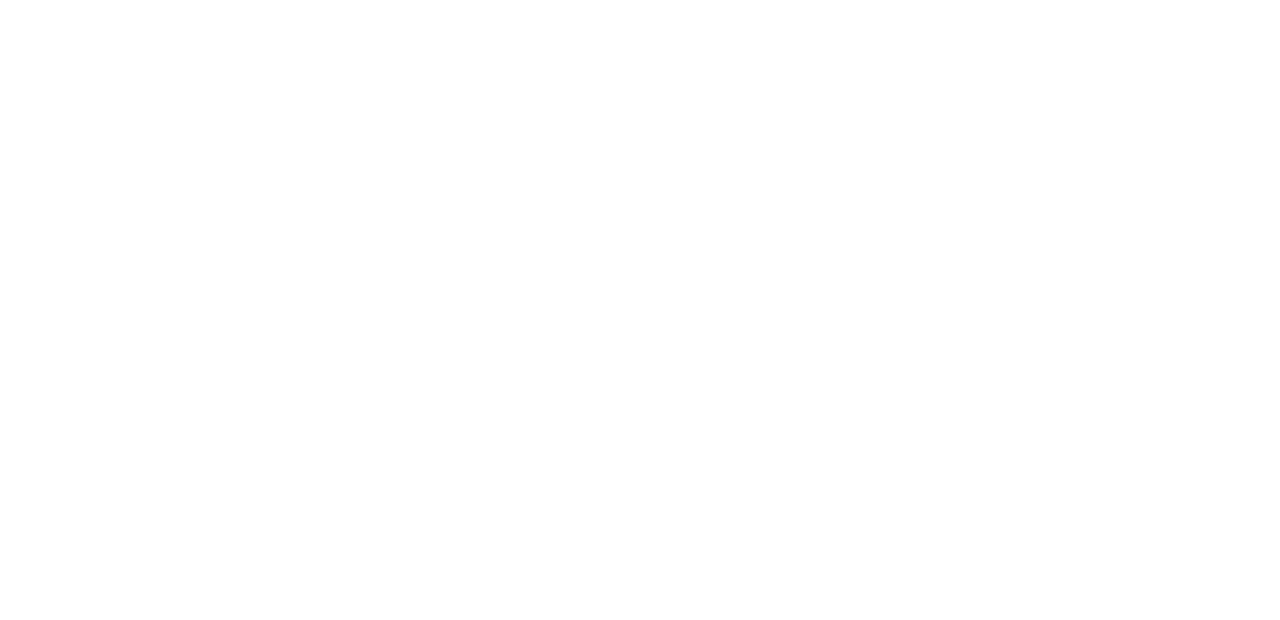
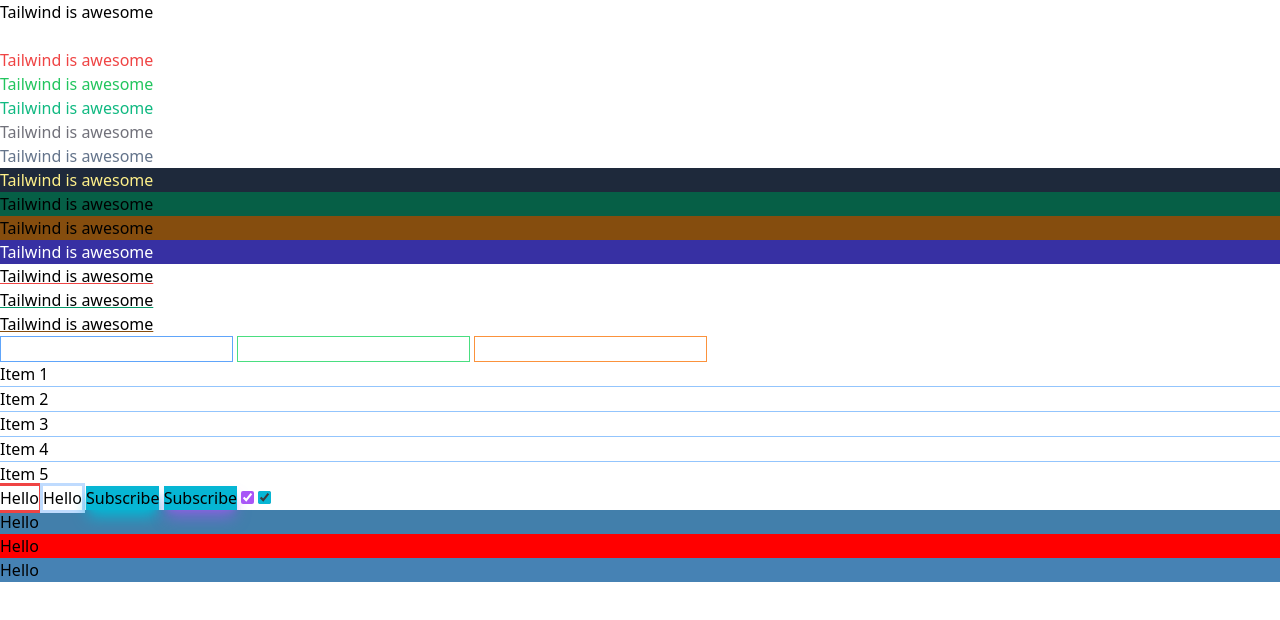
Before and after one commit to darrylwongqz/tailwind-playground, a plain HTML site: page tailwind-sandbox-basics/tailwind-sandbox-starter/02-colors/index.html in a window 1280 px wide. Drawn offline with nearby package versions, Linux system fonts and the light colour scheme.

Commit message:
finished colors

```diff
--- a/tailwind-sandbox-basics/tailwind-sandbox-starter/02-colors/index.html
+++ b/tailwind-sandbox-basics/tailwind-sandbox-starter/02-colors/index.html
@@ -12,21 +12,56 @@
     <!-- white, black, red, green, blue, orange, yellow, purple, lime, emerald, teal, cyan, indigo, violet, fuchsia, pink, rose, sky, gray, slate, zinc, neutral, stone, amber,  -->
 
     <!-- Text Colors -->
+    <p class="text-black">Tailwind is awesome</p>
+    <p class="text-white">Tailwind is awesome</p>
+    <p class="text-red-500">Tailwind is awesome</p>
+    <p class="text-green-500">Tailwind is awesome</p>
+    <p class="text-emerald-500">Tailwind is awesome</p>
+    <p class="text-zinc-500">Tailwind is awesome</p>
+    <p class="text-slate-500">Tailwind is awesome</p>
 
     <!-- Background Colors -->
+    <p class="text-yellow-200 bg-slate-800">Tailwind is awesome</p>
+    <p class="bg-emerald-800">Tailwind is awesome</p>
+    <p class="bg-yellow-800">Tailwind is awesome</p>
+    <p class="text-white bg-indigo-800">Tailwind is awesome</p>
 
     <!-- Text Underline -->
+    <p class="underline decoration-red-500">Tailwind is awesome</p>
+    <p class="underline decoration-emerald-600">Tailwind is awesome</p>
+    <p class="underline decoration-yellow-800">Tailwind is awesome</p>
 
     <!-- Border Colors -->
+    <input type="text" class="border border-blue-400" />
+    <input type="text" class="border border-green-400" />
+    <input type="text" class="border border-orange-400" />
 
     <!-- Divide Colors -->
+    <div class="divide-y divide-blue-300">
+      <div class="">Item 1</div>
+      <div class="">Item 2</div>
+      <div class="">Item 3</div>
+      <div class="">Item 4</div>
+      <div class="">Item 5</div>
+    </div>
 
     <!-- Outline Colors -->
+    <button class="outline outline-red-500">Hello</button>
+    <button class="outline outline-blue-200">Hello</button>
 
     <!-- Box Shadow Colors (Opacity defaults to 100, but you can set it)-->
+    <button class="shadow-lg bg-cyan-500 shadow-cyan-500">Subscribe</button>
+    <button class="shadow-lg bg-cyan-500 shadow-purple-500/60">
+      Subscribe
+    </button>
 
     <!-- Accent Colors -->
+    <input type="checkbox" class="accent-purple-500" checked />
+    <input type="checkbox" class="accent-cyan-500" checked />
 
     <!-- Arbitrary Colors -->
+    <div class="bg-[#427fab]"">Hello</div>
+    <div class="bg-[rgb(255,0,0)]"">Hello</div>
+    <div class="bg-[steelblue]"">Hello</div>
   </body>
 </html>
```
